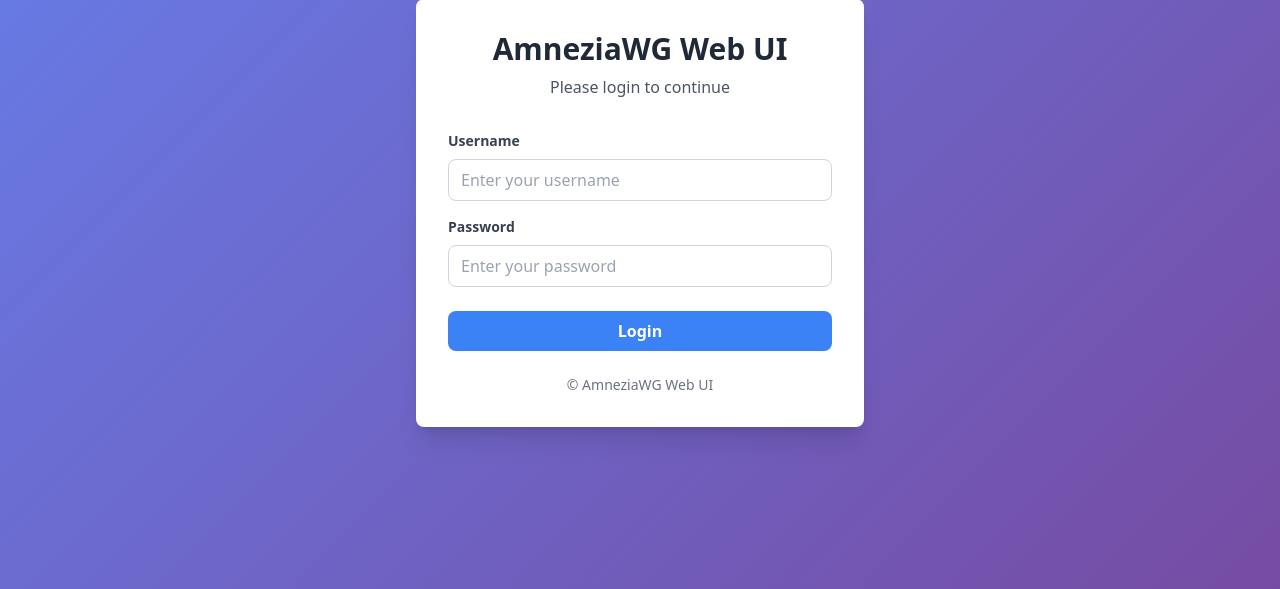
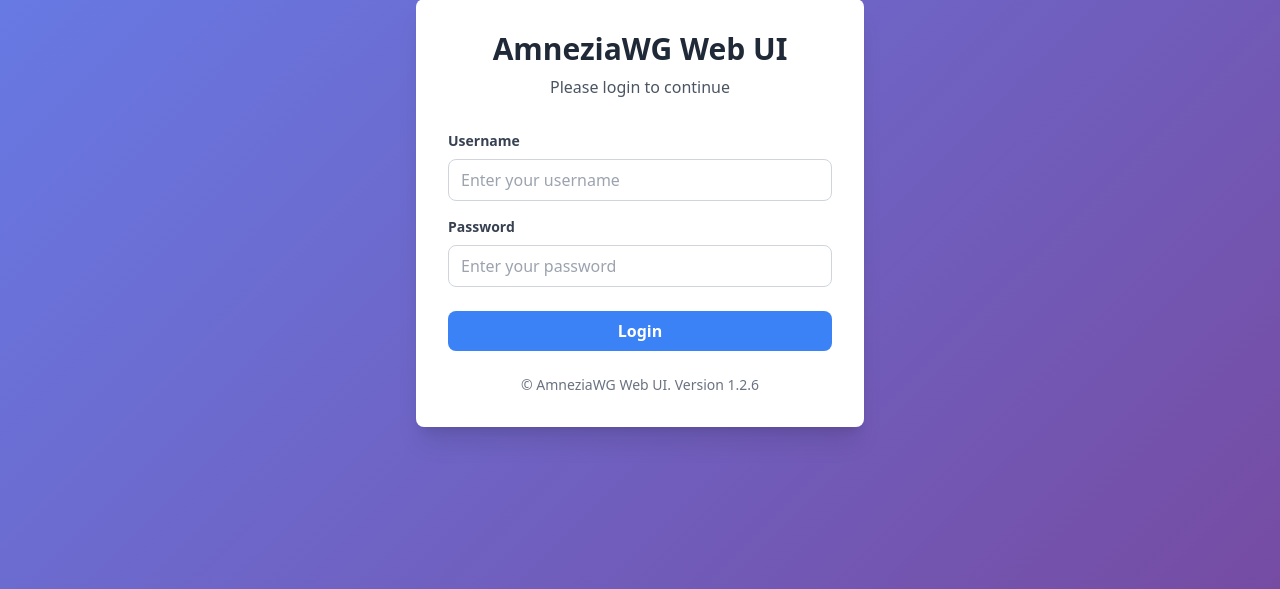
Before and after one commit to n00b1k/awg-web-ui, a Flask app: page /login in a window 1280 px wide. Shown: the part 187-776 px from the top of the page. Run offline with Flask 3, Linux system fonts and the light colour scheme; parts of the project's set-up code (start-up, migrations or seed data) failed here and were passed over; some libraries are stand-ins or nearby versions.

Commit message:
1.2.6 fix

```diff
--- a/web-ui/app.py
+++ b/web-ui/app.py
@@ -4,7 +4,7 @@
 from flask_socketio import SocketIO
 from flask_login import LoginManager, login_user, login_required, logout_user, current_user
 
-from config import (TEMPLATE_DIR, STATIC_DIR, FLASK_PORT, PRODUCTION, AUTO_START_SERVERS, CERT_FILE, KEY_FILE)
+from config import (TEMPLATE_DIR, STATIC_DIR, FLASK_PORT, PRODUCTION, AUTO_START_SERVERS, CERT_FILE, KEY_FILE, APP_VERSION)
 from auth import init_db, verify_password, get_user
 from manager import AmneziaManager
 from socket_events import register_socket_events
@@ -66,7 +66,7 @@
         else:
             flash(error or 'Invalid username or password', 'error')
 
-    return render_template('login.html')
+    return render_template('login.html', version=APP_VERSION)
 
 @app.route('/logout')
 @login_required
@@ -89,9 +89,10 @@
 @app.route('/')
 @login_required
 def index():
-    return render_template('index.html', current_user=current_user)
+    return render_template('index.html', current_user=current_user, version=APP_VERSION)
 
 @app.route('/static/<path:filename>')
+@login_required
 def static_files(filename):
     return send_from_directory(STATIC_DIR, filename)
 
--- a/web-ui/config.py
+++ b/web-ui/config.py
@@ -1,4 +1,6 @@
 import os
+
+APP_VERSION = '1.2.6'
 
 # Get the absolute path to the current directory
 BASE_DIR = os.path.dirname(os.path.abspath(__file__))
--- a/web-ui/routes.py
+++ b/web-ui/routes.py
@@ -173,6 +173,7 @@
         return jsonify({"public_ip": new_ip})
 
     @app.route('/api/servers/<server_id>/config')
+    @login_required
     def get_server_config(server_id):
         """Get the raw WireGuard server configuration"""
         server = next((s for s in amnezia_manager.config['servers'] if s['id'] == server_id), None)
--- a/web-ui/templates/index.html
+++ b/web-ui/templates/index.html
@@ -471,7 +471,7 @@
           rel="noopener noreferrer"
           class="hover:text-gray-600 transition duration-200"
         >
-          © AmneziaWG Web UI
+          © AmneziaWG Web UI. Version {{ version }}
         </a>
       </div>
     </div>
--- a/web-ui/templates/login.html
+++ b/web-ui/templates/login.html
@@ -76,7 +76,7 @@
           target="_blank"
           class="hover:text-gray-700"
         >
-          © AmneziaWG Web UI
+          © AmneziaWG Web UI. Version {{ version }}
         </a>
       </div>
     </div>
```
